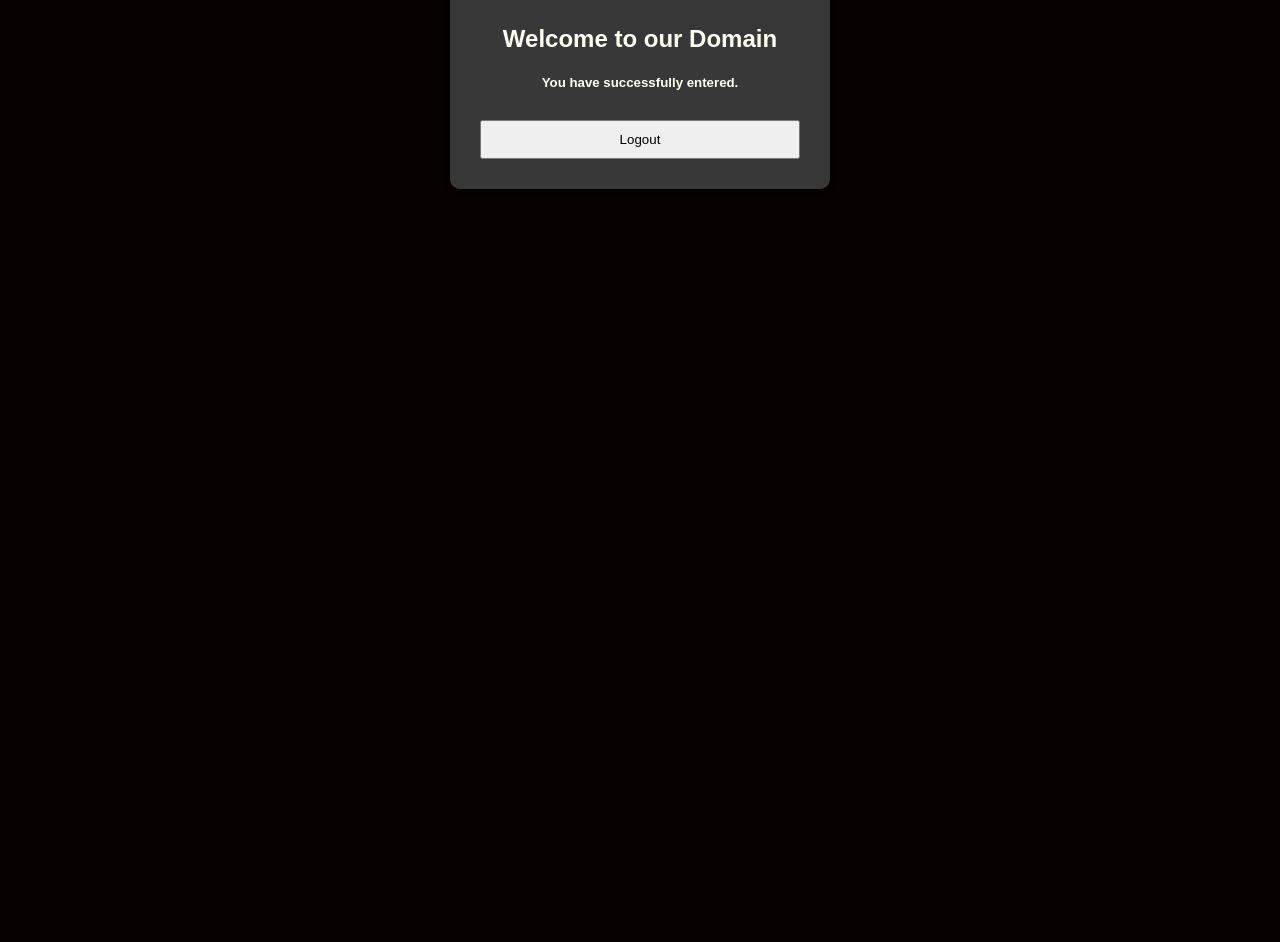
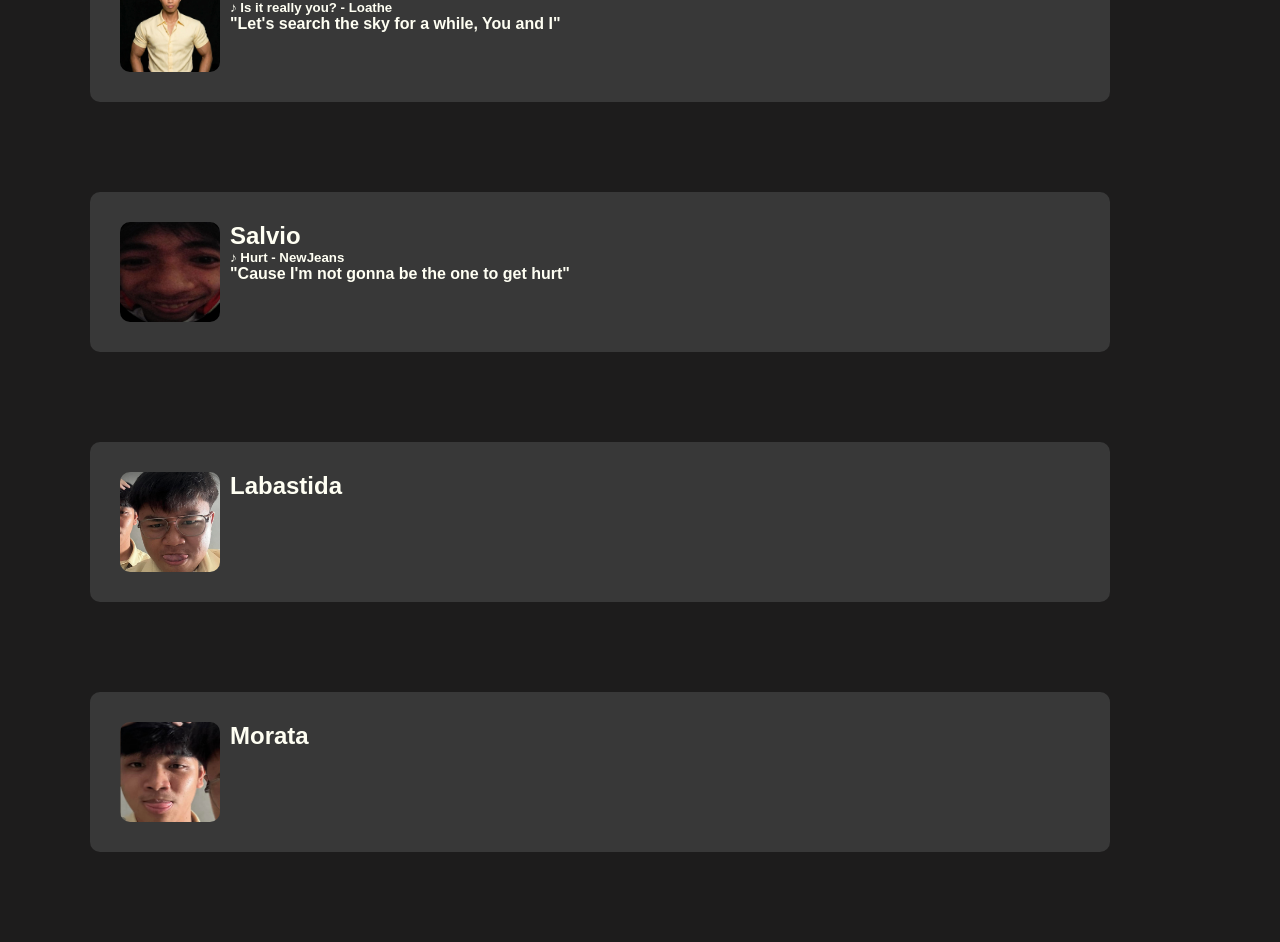
Before and after one commit to raizuwi/group_system, a plain HTML site: page frontend/dashboard.html in a window 1280 px wide. Shown: the part 318-1260 px from the top of the page. Before the commit the page ends 800 px from the top, so only its background shows below. Drawn offline with Linux system fonts and the light colour scheme.

Commit message:
pics commit

```diff
--- a/frontend/app.js
+++ b/frontend/app.js
@@ -6,6 +6,8 @@ async function register() {
   const password = document.getElementById("password").value;
 
   try {
+    document.getElementById("message").innerText = "Loading..."
+
     const response = await fetch(`${API_URL}/api/register`, {
       method: "POST",
       headers: {
@@ -32,6 +34,9 @@ async function login() {
   const password = document.getElementById("password").value;
 
   try {
+
+    document.getElementById("message").innerText = "Loading..."
+
     const response = await fetch(`${API_URL}/api/login`, {
       method: "POST",
       headers: {
--- a/frontend/dashboard.html
+++ b/frontend/dashboard.html
@@ -4,20 +4,52 @@
     <meta charset="UTF-8" />
     <meta name="viewport" content="width=device-width, initial-scale=1.0" />
     <title>Dashboard</title>
-    <link rel="stylesheet" href="style.css">
+    <link rel="stylesheet" href="styledash.css">
   </head>
 <body>
-        <div class="container">
-        <center>
-            <section>
-                <h1>Welcome to our Domain</h1>
-                <h5>You have successfully entered.</h5>
+    <header>
+        <h1>Welcome To Our Domain</h1>
+        <button onclick="logout()">Logout</button>
+    </header>
 
-                <button onclick="logout()">Logout</button>
-            </section>
-        </center>
+    <section class="bod">
+        <div class="leona">
+            <img class="pic" src="images/leona.jpg" width="100" height="100">
+            <texts>
+                <h1>Leona</h1>
+                <dl>
+                    <dt><h5>♪ Is it really you? - Loathe</h5></dt>
+                    <dd><h4>"Let's search the sky for a while, You and I"
+                    </h4></dd>
+                </dl>
+            </texts>
         </div>
 
+        <div class="salvio">
+            <img class="pic" src="images/darryl.jpg" width="100" height="100">
+            <texts>
+                <h1>Salvio</h1>
+                <dl>
+                    <dt><h5>♪ Hurt - NewJeans</h5></dt>
+                    <dd><h4>"Cause I'm not gonna be the one to get hurt"</h4></dd>
+                </dl>
+            </texts>
+        </div>
+
+        <div class="jay">
+            <img class="pic" src="images/jay.png" width="100" height="100">
+            <texts>
+                <h1>Labastida</h1>
+            </texts>
+        </div>
+
+        <div class="jet">
+            <img class="pic" src="images/jet.png" width="100" height="100">
+            <texts>
+                <h1>Morata</h1>
+            </texts>
+        </div>
+    </section>
   <script>
   function logout() {
       localStorage.removeItem("token");
--- a/frontend/style.css
+++ b/frontend/style.css
@@ -6,6 +6,7 @@ body {
     align-items: center;
     height: 100vh;
     margin: 0;
+    gap: 10px;
   }
 
   .container {
@@ -33,12 +34,16 @@ body {
     padding: 10px;
     margin-top: 8px;
     cursor: pointer;
+    border-radius: 5px;
+    border: none;
     transition: 0.5s;
   }
 
   button:hover {
     transition: 0.5s;
     transform: scale(1.04);
+    color: white;
+    background-color: rgb(139, 139, 212);
   }
 
   #message {
@@ -68,11 +73,6 @@ body {
     transition: 0.5s;
   }
 
-  .pfp:hover{
-    transition: 0.5s;
-    transform: scale(1.09);
-    box-shadow: 0 0 50px rgba(250, 22, 53, 0.438);
-  }
 
   a{
     color: white;
@@ -81,5 +81,11 @@ body {
   }
 
   a:hover{
-    color: rgb(255, 77, 77);
+    color: rgb(87, 250, 81);
   }
+
+  .head{
+    padding: 0;
+    margin: 0;
+    background-color: #fffff3;
+  }
--- /dev/null
+++ b/frontend/styledash.css
@@ -0,0 +1,122 @@
+*{
+    padding: 0px;
+    margin: 0px;
+    font-family: Arial, sans-serif;
+}
+header {
+    margin: 0px;
+    padding: 50px;
+    font-family: Arial, sans-serif;
+    background: #080101;
+    color: #fffff3;
+    justify-content: center;
+    align-items: center;
+  }
+
+
+  button {
+    width: 8%;
+    padding: 5px;
+    margin-top: 8px;
+    cursor: pointer;
+    transition: 0.5s;
+    border-radius: 10px;
+    border: none;
+    color: white;
+    background-color: #535353;
+  }
+
+  button:hover {
+    transition: 0.5s;
+    transform: scale(1.04);
+    background-color: rgb(196, 65, 65);
+  }
+
+  body{
+    font-family: Arial, sans-serif;
+    background-color: #1d1c1c;
+  }
+
+  .leona {
+    font-family: Arial, sans-serif;
+    background: rgb(56, 56, 56);
+    color: #fffff3;
+    padding: 30px;
+    margin: 90px;
+    border-radius: 10px;
+    display: flex;
+    gap: 10px;
+    max-width: 75%;
+    transition: 0.5s;
+  }
+
+  .leona:hover{
+    transition: 0.5s;
+    background-color: rgb(56, 112, 45);
+    transform: scale(1.02);
+
+  }
+
+  .salvio {
+    font-family: Arial, sans-serif;
+    background: rgb(56, 56, 56);
+    color: #fffff3;
+    padding: 30px;
+    margin: 90px;
+    border-radius: 10px;
+    display: flex;
+    gap: 10px;
+    max-width: 75%;
+    transition: 0.5s;
+  }
+
+  .salvio:hover{
+    transition: 0.5s;
+    background-color: rgb(56, 98, 145);
+    transform: scale(1.02);
+
+  }
+
+  .jay {
+    font-family: Arial, sans-serif;
+    background: rgb(56, 56, 56);
+    color: #fffff3;
+    padding: 30px;
+    margin: 90px;
+    border-radius: 10px;
+    display: flex;
+    gap: 10px;
+    max-width: 75%;
+    transition: 0.5s;
+  }
+
+  .jay:hover{
+    transition: 0.5s;
+    background-color: rgb(83, 83, 83);
+    transform: scale(1.02);
+
+  }
+
+  .jet {
+    font-family: Arial, sans-serif;
+    background: rgb(56, 56, 56);
+    color: #fffff3;
+    padding: 30px;
+    margin: 90px;
+    border-radius: 10px;
+    display: flex;
+    gap: 10px;
+    max-width: 75%;
+    transition: 0.5s;
+  }
+
+  .jet:hover{
+    transition: 0.5s;
+    background-color: rgb(83, 83, 83);
+    transform: scale(1.02);
+
+  }
+
+  .pic{
+    border-radius: 10px;
+  }
```
Also changed, not shown: frontend/images/Kitty.jpeg (added), frontend/images/darryl.jpg (added), frontend/images/jay.png (added), frontend/images/jet.png (added), frontend/images/leona.jpg (added). Lines whose indentation alone changed are shown as unchanged.
